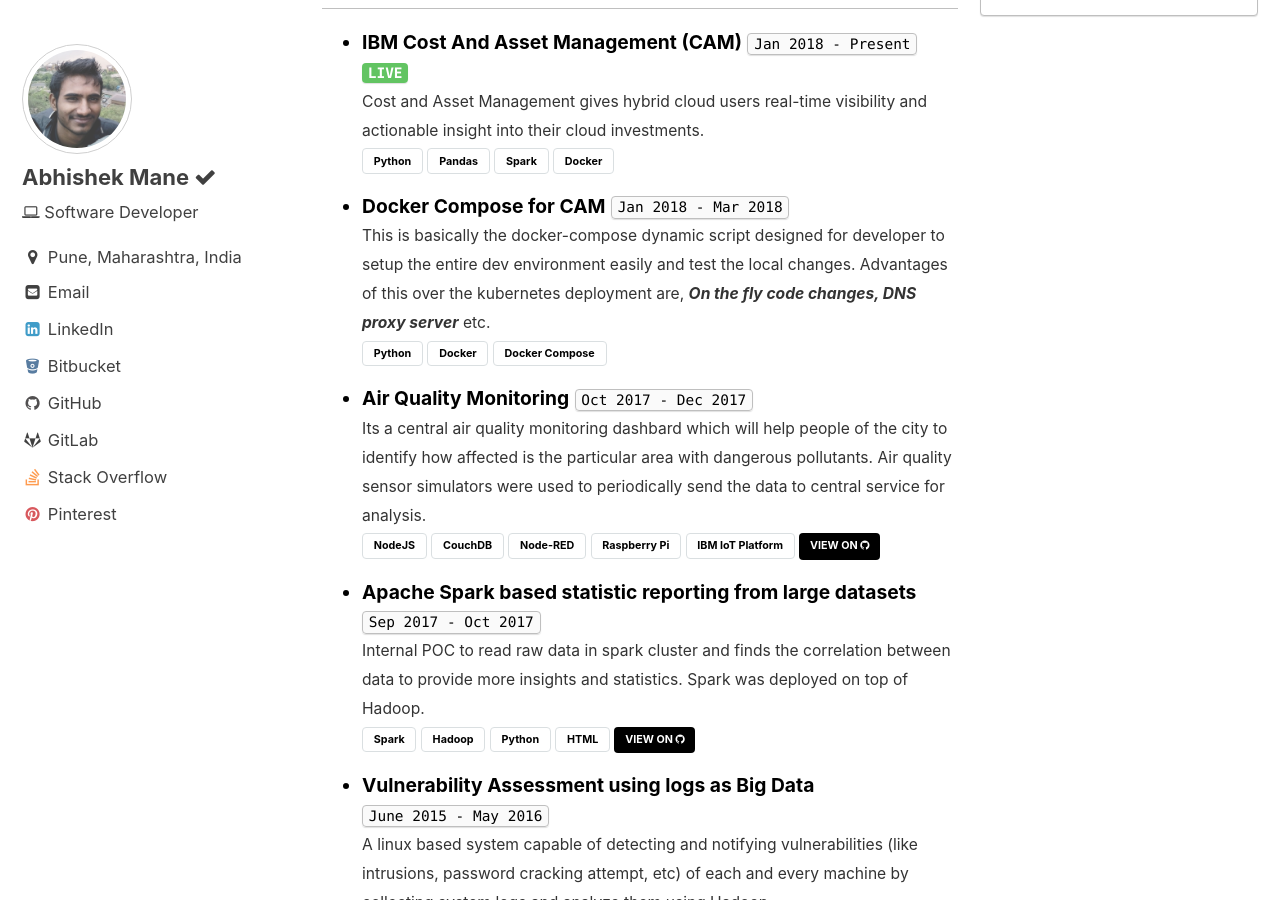
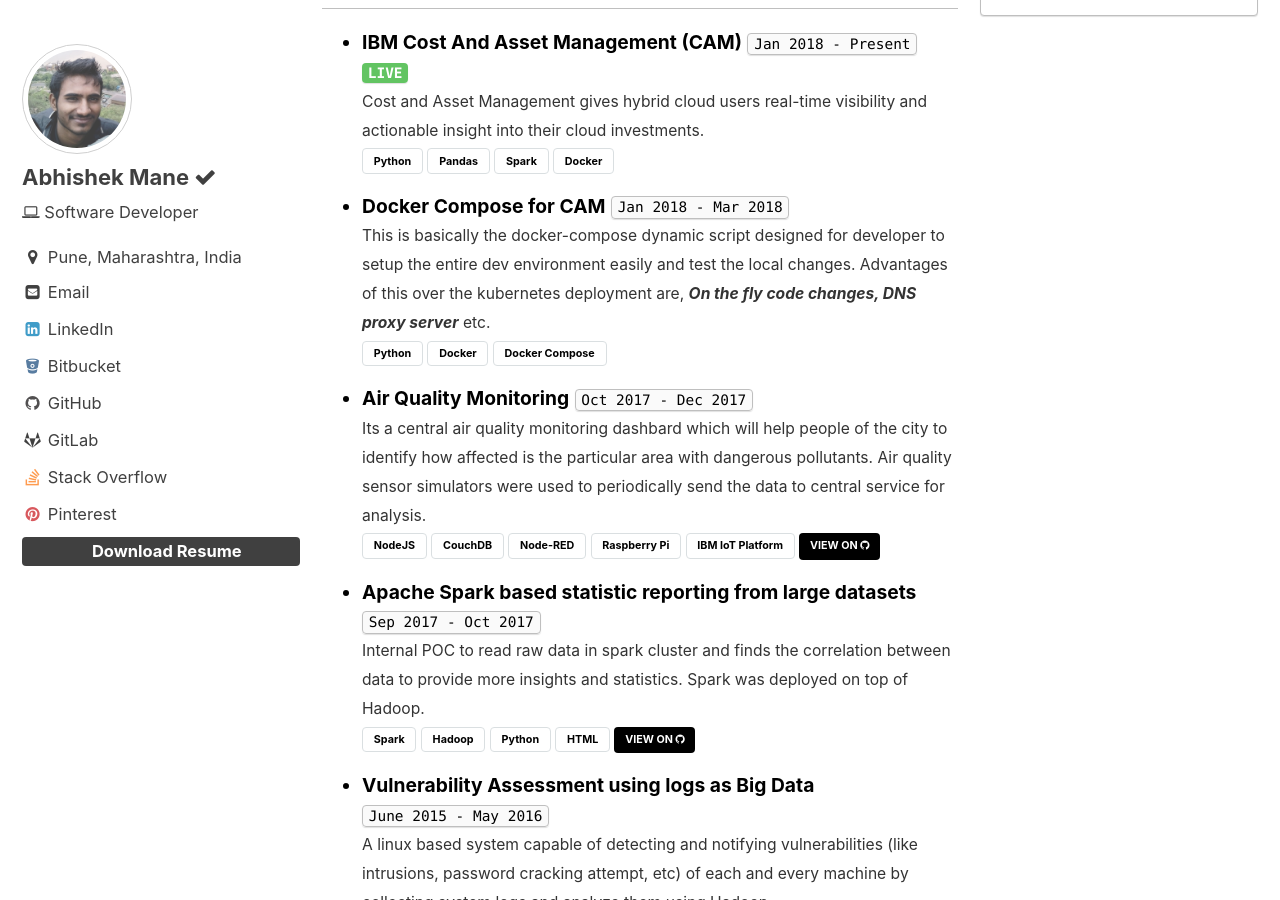
Before and after one commit to ashishawachar/ashishawachar.github.io, a Jekyll site: the page built from index.md, in a window 1280 px wide and 900 px high, scrolled down 377 px. Built offline with Jekyll 4.4.1, drawn with Linux system fonts in a browser that asks for light colours.

Commit message:
added resume

```diff
--- a/_includes/author-profile.html
+++ b/_includes/author-profile.html
@@ -259,6 +259,12 @@
           </a>
         </li>
       {% endif %}
+      <li>
+        <a class='btn btn btn--primary'
+        href="" >
+          Download Resume
+        </a>
+      </li>
 
       {% include author-profile-custom-links.html %}
     </ul>
```
Also changed, not shown: 1 other file.
